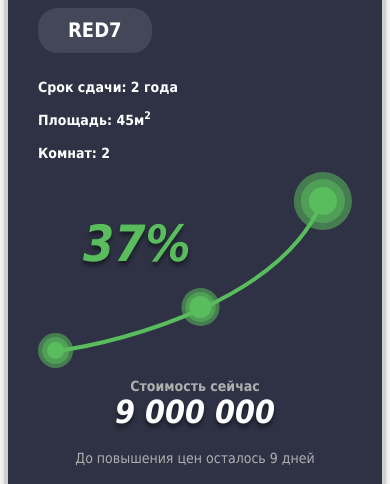
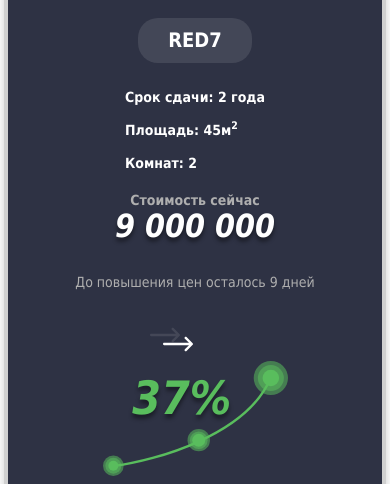
Before and after one commit to Umorph/exreinProject, a website: page #src/index.html in a window 390 px wide. Shown: the part 522-1006 px from the top of the page. Drawn offline with nearby package versions, Linux system fonts and the light colour scheme; files that its build step writes are made by us from their sources; a web font is replaced by a local one.

Commit message:
Исправляет раскладку адаптивного баннера

```diff
--- a/#src/index.html
+++ b/#src/index.html
@@ -67,7 +67,9 @@
           </ul>
         </div>
         <div class="banner__graph">
-          <img class="banner__graph-img" src="img/graph.svg" alt="График роста окупаемости">
+          <picture class="banner__img-wrapper">
+            <img class="banner__graph-img" src="img/graph.svg" alt="График роста окупаемости">
+          </picture>
           <p class="banner__percent">37%</p>
         </div>
         <div class="banner__current-price price">
--- a/#src/scss/blocks/_banner.scss
+++ b/#src/scss/blocks/_banner.scss
@@ -34,7 +34,7 @@
   @media screen and (max-width: 500px)  {
     grid-template-columns: 1fr;
     grid-column-gap: 0;
-    grid-row-gap: 10px;
+    grid-row-gap: 20px;
   }
 }
 
@@ -46,6 +46,10 @@
 
   @media screen and (max-width: 768px)  {
     grid-area: 1 / 1 / 4 / 2;
+  }
+
+  @media screen and (max-width: 650px)  {
+    grid-area: 1 / 1 / 3 / 2;
   }
 
   @media screen and (max-width: 500px)  {
@@ -75,8 +79,13 @@
     grid-area: 4 / 1 / 5 / 2;
   }
 
+  @media screen and (max-width: 650px)  {
+    grid-area: 3 / 1 / 5 / 2;
+  }
+
   @media screen and (max-width: 500px)  {
     grid-area: 2 / 1 / 3 / 2;
+    align-items: center;
   }
 }
 
@@ -160,13 +169,54 @@
   justify-content: center;
   align-items: center;
 
+  //&::before,
+  //&::after {
+  //  content: none;
+  //  position: absolute;
+  //  left: 50%;
+  //
+  //  display: block;
+  //  width: 30px;
+  //  height: 30px;
+  //
+  //  background-image: url("../img/arrow.svg");
+  //  background-position: center center;
+  //  background-repeat: no-repeat;
+  //  background-size: contain;
+  //
+  //  transform: translateX(-32px);
+  //}
+  //
+  //&::before {
+  //  top: 0;
+  //}
+  //
+  //&::after {
+  //  top: -9px;
+  //
+  //  transform: translateX(-45px);
+  //  opacity: 0.1;
+  //}
+
   @media screen and (max-width: 768px)  {
-    grid-area: 4 / 2 / 5 / 3;
+    grid-area: 3 / 2 / 4 / 3;
+
+    //&::before,
+    //&::after {
+    //  content: "";
+    //}
   }
 
   @media screen and (max-width: 500px)  {
-    grid-area: 3 / 1 / 4 / 2;
+    grid-area: 5 / 1 / 6 / 2;
   }
+}
+
+.banner__img-wrapper {
+  margin: 0;
+  padding: 0;
+  display: flex;
+  justify-content: center;
 }
 
 .banner__graph-img {
@@ -182,7 +232,7 @@
 
   @media screen and (max-width: 768px) {
     margin-top: 0;
-    width: 100%;
+    width: 185px;
   }
 }
 
@@ -210,19 +260,11 @@
   }
 
   @media screen and (max-width: 768px)  {
-    top: 30px;
-    left: 30px;
+    top: 5px;
+    left: 30%;
 
-    font-size: 60px;
+    font-size: 46px;
     line-height: 65px;
-  }
-
-  @media screen and (max-width: 500px)  {
-    top: 45px;
-    left: 45px;
-
-    font-size: 50px;
-    line-height: 55px;
   }
 }
 
@@ -234,8 +276,12 @@
     grid-area: 1 / 2 / 2 / 3;
   }
 
+  @media screen and (max-width: 650px)  {
+    align-self: center;
+  }
+
   @media screen and (max-width: 500px)  {
-    grid-area: 4 / 1 / 5 / 2;
+    grid-area: 3 / 1 / 4 / 2;
   }
 }
 
@@ -244,7 +290,8 @@
   padding: 0;
 
   @media screen and (max-width: 768px)  {
-    grid-area: 3 / 2 / 4 / 3;
+    grid-area: 4 / 2 / 5 / 3;
+    //align-self: end;
   }
 
   @media screen and (max-width: 500px)  {
@@ -261,12 +308,13 @@
   align-items: center;
 
   @media screen and (max-width: 768px)  {
+    //justify-content: flex-end;
     grid-area: 2 / 2 / 3 / 3;
   }
 
   @media screen and (max-width: 500px)  {
     margin: 10px 0;
-    grid-area: 5 / 1 / 6 / 2;
+    grid-area: 4 / 1 / 5 / 2;
   }
 }
 
@@ -315,10 +363,12 @@
   }
 
   @media screen and (max-width: 768px)  {
-    padding: 50px 0 0;
+    padding: 0 0 40px;
 
     &::before,
     &::after {
+      top: 25px;
+
       width: 30px;
       height: 30px;
 
@@ -326,16 +376,21 @@
     }
 
     &::after {
+      top: 16px;
+
       transform: translateX(-45px);
     }
   }
 
-  @media screen and (max-width: 768px)  {
-    padding: 0;
+  @media screen and (max-width: 650px)  {
+    text-align: center;
 
     &::before,
     &::after {
-      content: none;
+      top: 55px;
+    }
+    &::after {
+      top: 46px;
     }
   }
 }
```
